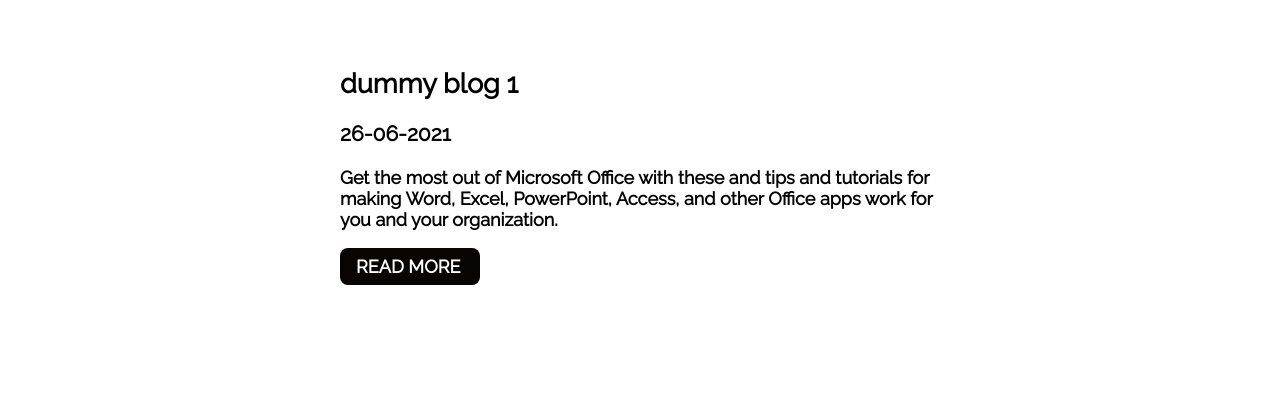
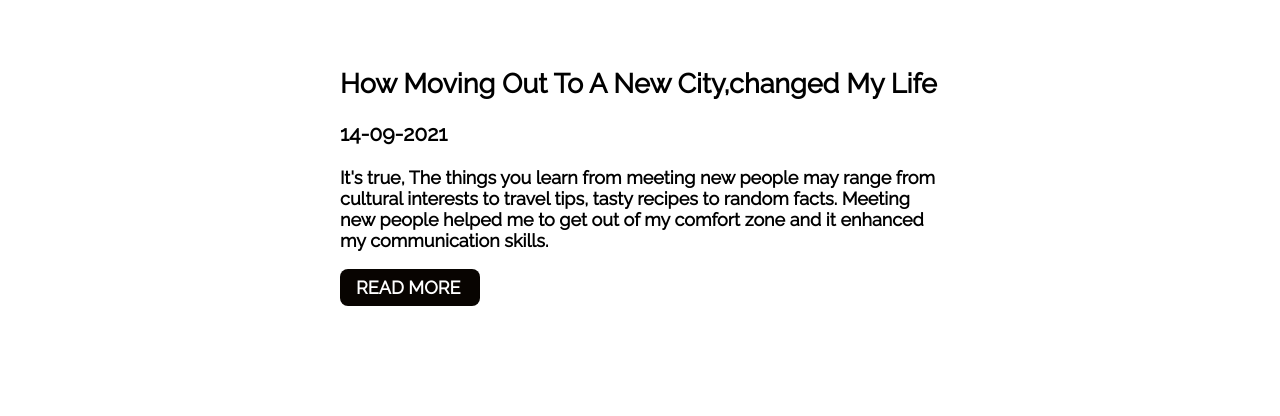
Before and after one commit to stutisk/my-portfolio, a plain HTML site: page blogs.html in a window 1280 px wide. Shown: the part 297-713 px from the top of the page. Drawn offline with Linux system fonts and the light colour scheme.

Commit message:
Update blogs.html

```diff
--- a/blogs.html
+++ b/blogs.html
@@ -29,10 +29,10 @@
 
     <section class="section">
         <div class="container container-centre">
-            <h1 >dummy blog 1 </h1>
-            <h3>26-06-2021</h3>
-            <p>Get the most out of Microsoft Office with these and tips and tutorials for making Word, Excel, PowerPoint, Access, and other Office apps work for you and your organization.</p>
-            <a class="link primary-link" href="blogscontent.html">READ MORE</a>
+            <h1 >How Moving Out To A New City,changed My Life </h1>
+            <h3>14-09-2021</h3>
+            <p>It's true, The things you learn from meeting new people may range from cultural interests to travel tips, tasty recipes to random facts. Meeting new people helped me to get out of my comfort zone and it enhanced my communication skills.</p>
+            <a class="link primary-link" href="https://hashnode.com/post/how-moving-out-to-a-new-citychanged-my-life-cktjvg314004oeos14eqgh64x">READ MORE</a>
         </div>
     </section>
 
```
